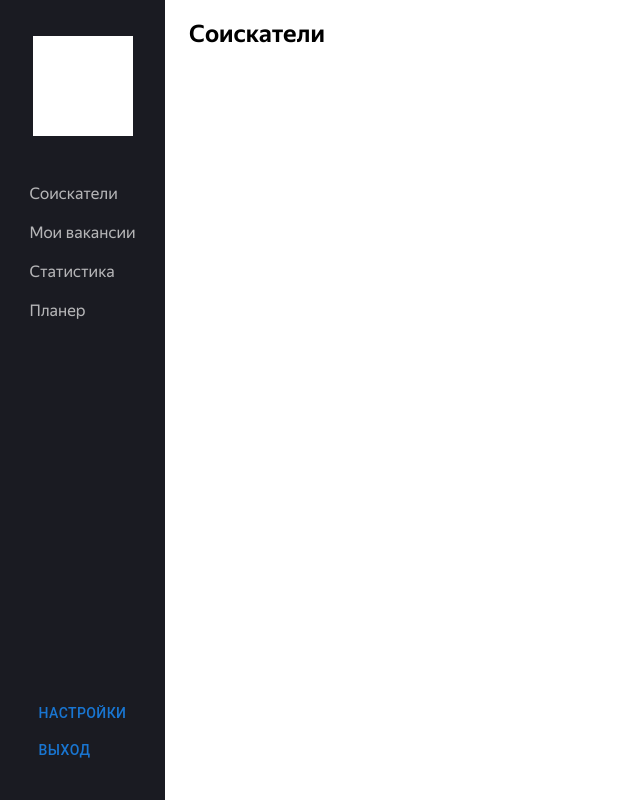
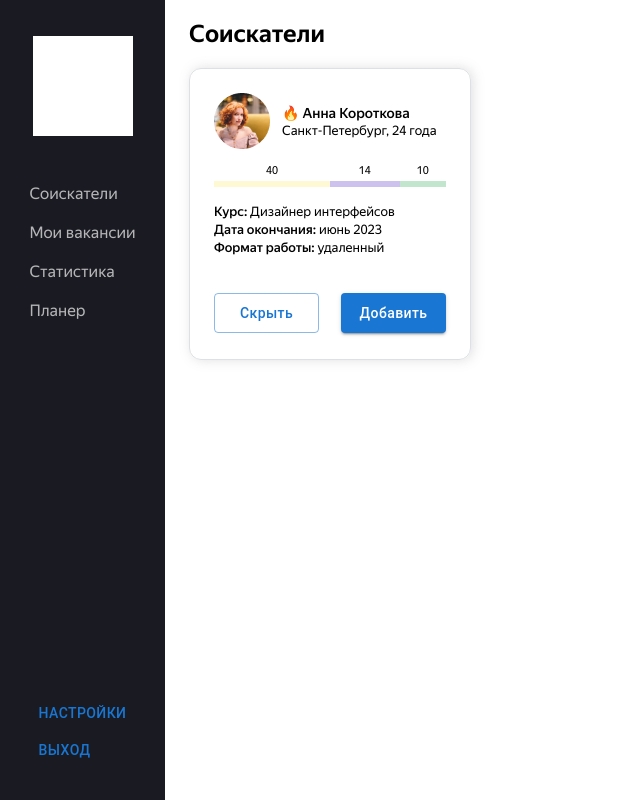
Before and after one commit to evilya2505/hakaton-tracker-team-13, a React (Create React App) app: page /applicants in a window 1280 px wide. Shown: the whole page, without its empty margins (0-640 px from the left). Built offline with nearby package versions, Linux system fonts and the light colour scheme.

Commit message:
add cards

```diff
--- /dev/null
+++ b/src/components/main/applicants/index.module.css
@@ -0,0 +1,126 @@
+.card {
+  width: 232px;
+  height: 242px;
+  padding: 24px;
+  border: 1px solid #DDE0E4;
+  border-radius: 12px;
+  box-shadow: 2px 0px 12px 0px #83828240;
+  display: flex;
+  flex-direction: column;
+  gap: 36px;
+}
+
+.description {
+  width: 100%;
+  display: flex;
+  flex-direction: column;
+  gap: 16px;
+}
+
+.info {
+  display: flex;
+  gap: 12px;
+  flex-direction: row;
+  align-items: center;
+}
+
+.img {
+  width: 56px;
+  height: 56px;
+}
+
+.profile {
+  display: flex;
+  flex-direction: column;
+}
+
+.name {
+  font-family: YS Text;
+  font-size: 14px;
+  font-weight: 500;
+  line-height: 20px;
+  letter-spacing: 0em;
+  text-align: left;
+  margin: 0;
+}
+
+.tag {
+  font-family: YS Text;
+  font-size: 13px;
+  font-weight: 400;
+  line-height: 16px;
+  letter-spacing: 0em;
+  text-align: left;
+  margin: 0;
+}
+
+.activity {
+  width: 100%;
+  height: 22px;
+  display: flex;
+}
+
+.activityResponse {
+  width: 50%;
+  text-align: center;
+  border-bottom: 6px solid #FFF9D3;
+  font-family: YS Text;
+  font-size: 11px;
+  font-weight: 400;
+  line-height: 12px;
+  letter-spacing: 0em;
+  text-align: center;
+}
+
+.activityTesting {
+  width: 30%;
+  text-align: center;
+  border-bottom: 6px solid #CCC2ED;
+  font-family: YS Text;
+  font-size: 11px;
+  font-weight: 400;
+  line-height: 12px;
+  letter-spacing: 0em;
+  text-align: center;
+}
+
+.activityInterview {
+  width: 20%;
+  text-align: center;
+  border-bottom: 6px solid #C2E5CE;
+  font-family: YS Text;
+  font-size: 11px;
+  font-weight: 400;
+  line-height: 12px;
+  letter-spacing: 0em;
+  text-align: center;
+}
+
+/* .education {} */
+
+.educationItem {
+  font-family: YS Text;
+  font-size: 13px;
+  font-weight: 400;
+  line-height: 18px;
+  letter-spacing: 0em;
+  text-align: left;
+}
+
+.span {
+  font-weight: 500;
+}
+
+.buttons {
+  height: 40px;
+  display: flex;
+  justify-content: space-between;
+}
+
+.hide {
+  width: 105px;
+}
+
+.add {
+  width: 105px;
+}
--- a/src/components/main/applicants/index.tsx
+++ b/src/components/main/applicants/index.tsx
@@ -1,9 +1,42 @@
+import applicants from './index.module.css';
 import { Container } from "@mui/material";
+import { styled } from '@mui/material/styles';
+import Button from '@mui/material/Button';
+import img from '../../../images/img.jpg';
+
+const BootstrapButton  = styled(Button)({
+  textTransform: 'none',
+});
 
 const Applicants: React.FC<{}> = (): JSX.Element => {
   return (
     <Container>
       <h2>Соискатели</h2>
+      <div className={applicants.card}>
+        <div className={applicants.description}>
+          <div className={applicants.info}>
+            <img src={img} className={applicants.img} alt='Фото' />
+            <div className={applicants.profile}>
+              <h4 className={applicants.name}>🔥 Анна Короткова</h4>
+              <p className={applicants.tag}>Санкт-Петербург, 24 года</p>
+            </div>
+          </div>
+          <div className={applicants.activity}>
+            <div className={applicants.activityResponse}>40</div>
+            <div className={applicants.activityTesting}>14</div>
+            <div className={applicants.activityInterview}>10</div>
+          </div>
+          <div className={applicants.education}>
+            <div className={applicants.educationItem}><span className={applicants.span}>Курс: </span>Дизайнер интерфейсов</div>
+            <div className={applicants.educationItem}><span className={applicants.span}>Дата окончания: </span>июнь 2023</div>
+            <div className={applicants.educationItem}><span className={applicants.span}>Формат работы: </span>удаленный</div>
+          </div>
+        </div>
+        <div className={applicants.buttons}>
+          <BootstrapButton  className={applicants.hide} variant="outlined">Скрыть</BootstrapButton>
+          <BootstrapButton  className={applicants.add} variant="contained">Добавить</BootstrapButton>
+        </div>
+      </div>
     </Container>
   );
 };
```
Also changed, not shown: src/images/img.jpg (added).
